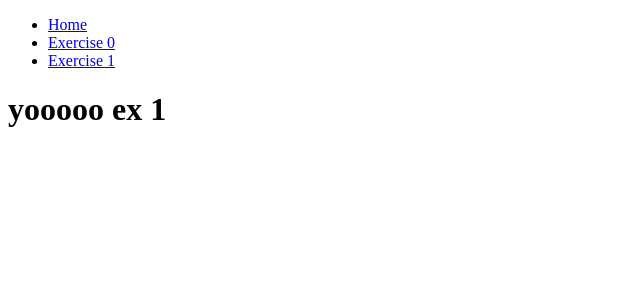
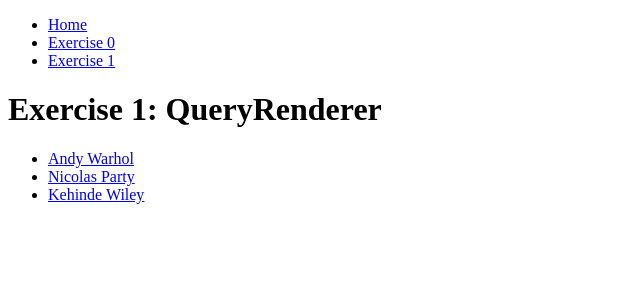
Before and after one commit to artsy/relay-workshop, a React (Vite) app: page /exercise-1 in a window 1280 px wide. Shown: the top 300 px of the page, without its empty margins (0-640 px from the left). Built offline with nearby package versions, Linux system fonts and the light colour scheme; what miragejs, react-relay would draw is missing.

Commit message:
feat: stub out Exercise1 (QueryRenderer) app

```diff
--- a/src/exercises/01-Query-Renderer/Exercise1.tsx
+++ b/src/exercises/01-Query-Renderer/Exercise1.tsx
@@ -1,5 +1,43 @@
 import React from 'react';
+import { Link, Route, Switch, useParams } from 'react-router-dom';
+import { Exercise } from '../Exercise';
 
 export const Exercise1 = () => {
-  return <h1>yooooo ex 1</h1>;
+  return (
+    <Exercise number={1} name="QueryRenderer">
+      <Switch>
+        <Route path="/exercise-1/artist/:artistID">
+          <>
+            <Link to="/exercise-1">&lt; Back</Link>
+            <Artist />
+          </>
+        </Route>
+        <Route path="/exercise-1/" exact>
+          <ArtistList />
+        </Route>
+      </Switch>
+    </Exercise>
+  );
 };
+
+const ArtistList = () => {
+  return (
+    <ul>
+      <li>
+        <Link to="/exercise-1/artist/1">Andy Warhol</Link>
+      </li>
+      <li>
+        <Link to="/exercise-1/artist/2">Nicolas Party</Link>
+      </li>
+      <li>
+        <Link to="/exercise-1/artist/3">Kehinde Wiley</Link>
+      </li>
+    </ul>
+  );
+};
+
+const Artist = () => {
+  const { artistID } = useParams();
+
+  return <h1> artist {artistID} </h1>;
+};
```
